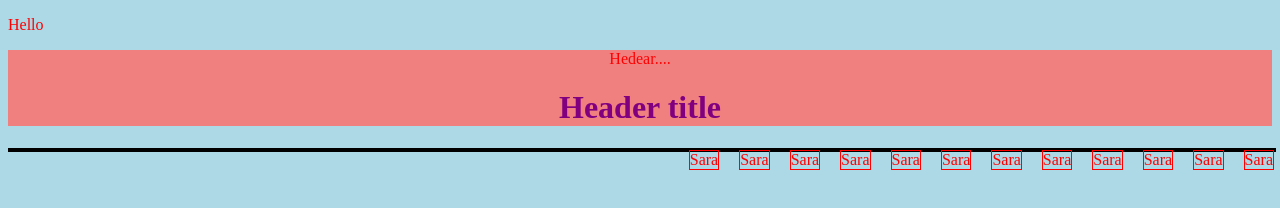
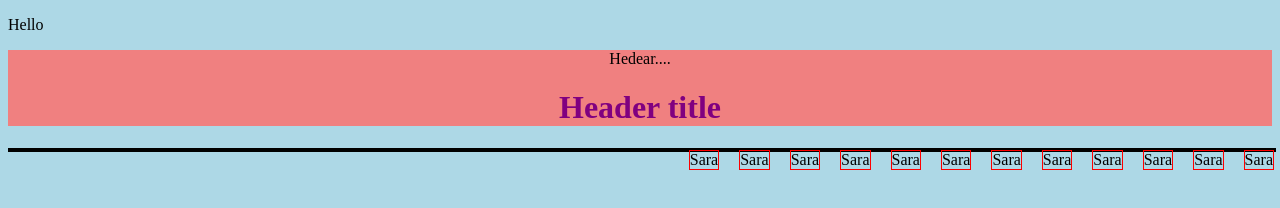
Before and after one commit to shiva-ah/mkt1, a website: page index.html in a window 1280 px wide. Drawn offline with nearby package versions, Linux system fonts and the light colour scheme; files that its build step writes are made by us from their sources.

Commit message:
update main.scss

```diff
--- a/sass/main.scss
+++ b/sass/main.scss
@@ -4,6 +4,6 @@
 @import "layout/header";
 
 body{
-    color:red;
+    color:red2;
     background-color: lightblue;
 }
```
